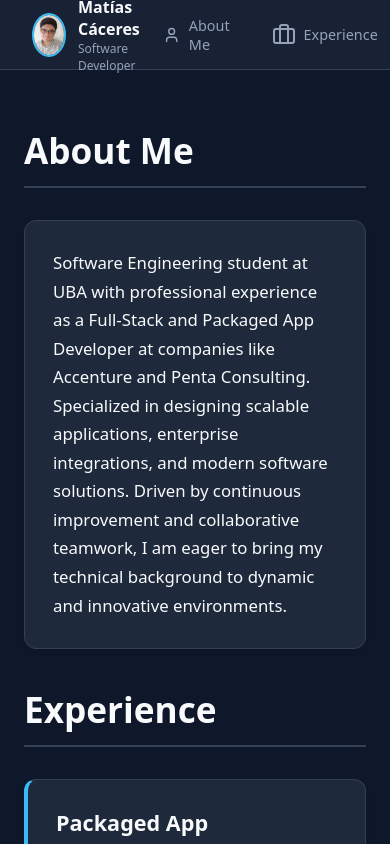
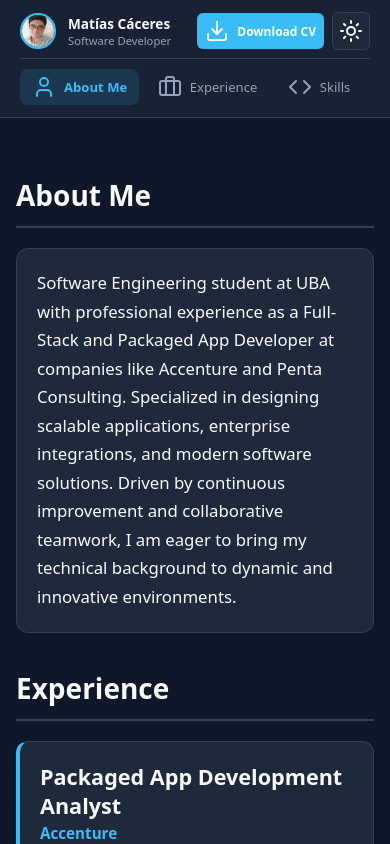
Before and after one commit to MatiasAgustinCaceres/MatiasAgustinCaceres.github.io, a plain HTML site: page index.html in a window 390 px wide. Shown: the top 844 px of the page. Drawn offline with nearby package versions, Linux system fonts and the light colour scheme.

Commit message:
Retoques de Flex, responsive y diseño

```diff
--- a/css/responsive.css
+++ b/css/responsive.css
@@ -1,15 +1,139 @@
-@media (max-width: 768px) {
-  .layout {
-    flex-direction: column;
+/* =========================================
+   DISEÑO RESPONSIVO COMPLETO
+   ========================================= */
+
+/* --- Laptops y pantallas intermedias (<= 1180px) --- */
+@media (max-width: 1180px) {
+  html, body {
+    overflow-x: hidden;
   }
 
-  .sidebar {
-    width: 100%;
-    border-right: none;
-    border-bottom: 1px solid var(--border-color);
+  /* Navbar reorganizado en dos filas limpias solo cuando realmente es necesario */
+  .navbar {
+    flex-wrap: wrap;
+    height: auto;
+    min-height: 70px;
+    padding: 0.75rem 1.25rem;
+    justify-content: space-between;
+    align-items: center;
   }
 
+  .profile-container {
+    max-width: 55%;
+  }
+
+  .profile-name {
+    font-size: 0.95rem;
+    white-space: nowrap;
+  }
+
+  .profile-title {
+    font-size: 0.7rem;
+    white-space: nowrap;
+  }
+
+  .navbar-actions {
+    gap: 0.5rem;
+  }
+
+  .btn-download {
+    padding: 0.45rem 0.75rem;
+    font-size: 0.8rem;
+    white-space: nowrap;
+  }
+
+  /* Barra de navegación inferior deslizable (Scroll horizontal fluido) */
+  .nav-menu {
+    order: 3;
+    width: 100%;
+    display: flex;
+    justify-content: flex-start;
+    overflow-x: auto;
+    padding-top: 0.6rem;
+    margin-top: 0.5rem;
+    border-top: 1px solid var(--border-color);
+    gap: 0.4rem;
+    -webkit-overflow-scrolling: touch;
+    scrollbar-width: none;
+  }
+
+  .nav-menu::-webkit-scrollbar {
+    display: none;
+  }
+
+  .nav-link {
+    flex: 0 0 auto;
+    padding: 0.4rem 0.75rem;
+    font-size: 0.82rem;
+    white-space: nowrap;
+  }
+
+  /* Compensar el espacio superior del contenido por el navbar de dos filas */
   .content {
-    padding: 1.5rem;
+    margin-top: 110px;
+    padding: 2rem 1.5rem 4rem;
   }
 }
+
+/* --- Dispositivos Móviles (<= 768px) --- */
+@media (max-width: 768px) {
+  .content {
+    margin-top: 120px;
+    padding: 1.5rem 1rem 3rem;
+  }
+
+  .landing-section h2 {
+    font-size: 1.75rem;
+    margin-bottom: 1.25rem;
+  }
+
+  .card {
+    padding: 1.25rem;
+  }
+
+  /* Experiencia */
+  .exp-header {
+    flex-direction: column;
+    align-items: flex-start;
+    gap: 0.4rem;
+  }
+
+  .exp-sub-grids {
+    grid-template-columns: 1fr;
+    gap: 1.25rem;
+  }
+
+  /* Skills en 2 columnas equilibradas */
+  .skills-grid {
+    grid-template-columns: repeat(2, 1fr);
+    gap: 0.85rem;
+  }
+
+  /* Educación y Contacto en 1 columna vertical */
+  .cards-row,
+  .contact-grid {
+    grid-template-columns: 1fr;
+    gap: 1rem;
+  }
+}
+
+/* --- Móviles muy pequeños (<= 400px) --- */
+@media (max-width: 400px) {
+  .profile-img {
+    width: 36px;
+    height: 36px;
+  }
+
+  .profile-name {
+    font-size: 0.85rem;
+  }
+
+  .btn-download {
+    font-size: 0.75rem;
+    padding: 0.4rem 0.5rem;
+  }
+
+  .skills-grid {
+    grid-template-columns: 1fr;
+  }
+}
--- a/css/style.css
+++ b/css/style.css
@@ -89,10 +89,34 @@ body {
   transition: all 0.2s;
 }
 
-.nav-link:hover, .nav-link.active {
-  background-color: var(--hover-bg);
+/* Hover: solo cambia el color del texto, sin fondo */
+.nav-link:hover {
   color: var(--accent-color);
+  background-color: transparent;
 }
+
+/* Activo: fondo + subrayado, claramente distinto del hover */
+.nav-link.active,
+.nav-link.active:hover {
+  background-color: color-mix(in srgb, var(--accent-color) 15%, transparent);
+  color: var(--accent-color);
+  font-weight: 600;
+}
+
+.nav-link {
+  position: relative;
+}
+
+/*.nav-link.active::after {
+  content: "";
+  position: absolute;
+  left: 0.85rem;
+  right: 0.85rem;
+  bottom: 2px;
+  height: 2px;
+  border-radius: 2px;
+  background-color: var(--accent-color);
+}*/
 
 .navbar-actions {
   display: flex;
--- a/js/navigation.js
+++ b/js/navigation.js
@@ -1,57 +1,69 @@
 document.addEventListener('DOMContentLoaded', () => {
   const navLinks = document.querySelectorAll('.nav-link');
   const sections = document.querySelectorAll('.landing-section');
-  let isScrolling = false;
-  let scrollTimeout;
 
-  function setActiveLink(id) {
-    navLinks.forEach(link => {
-      link.classList.toggle('active', link.getAttribute('href') === `#${id}`);
+  if (navLinks.length === 0 || sections.length === 0) return;
+
+  // Función directa para iluminar únicamente el enlace que coincida con el ID
+  function highlightNav(id) {
+  navLinks.forEach(link => {
+    const isActive = link.getAttribute('href') === `#${id}`;
+    link.classList.toggle('active', isActive);
+
+    if (isActive) {
+      // Solo mueve el scroll horizontal del menú, no el de la página
+      const menu = link.parentElement;
+      menu.scrollTo({
+        left: link.offsetLeft - menu.clientWidth / 2 + link.clientWidth / 2,
+        behavior: 'smooth'
+      });
+    }
+  });
+}
+
+  // Lógica pura de posición de scroll
+  function checkScrollPosition() {
+    const scrollPos = window.scrollY || document.documentElement.scrollTop;
+
+    // Si estás arriba de todo, marcar "about"
+    if (scrollPos < 100) {
+      highlightNav('about');
+      return;
+    }
+
+    // Revisar cuál sección está cruzando la línea de visión
+    let activeId = 'about';
+
+    sections.forEach(section => {
+      // Tomamos la posición superior de cada sección menos una compensación por el navbar
+      const sectionTop = section.offsetTop - 150;
+      const sectionHeight = section.offsetHeight;
+
+      if (scrollPos >= sectionTop && scrollPos < (sectionTop + sectionHeight)) {
+        activeId = section.getAttribute('id');
+      }
     });
+
+    // Si llegaste al fondo absoluto de la página, forzar "contact"
+    const maxScroll = document.documentElement.scrollHeight - window.innerHeight;
+    if (scrollPos >= maxScroll - 30) {
+      activeId = 'contact';
+    }
+
+    highlightNav(activeId);
   }
 
-  // Al hacer clic en el menú, marcamos inmediatamente el enlace activo
-  // y bloqueamos temporalmente los detectores automáticos durante el desplazamiento.
+  // Escuchar el scroll de la ventana
+  window.addEventListener('scroll', checkScrollPosition, { passive: true });
+
+  // Ejecutar inmediatamente al cargar la página para que no arranque vacía
+  checkScrollPosition();
+
+  // Los clics SOLO hacen scroll de forma nativa (o suave), quitando el foco para que no interfieran
   navLinks.forEach(link => {
     link.addEventListener('click', (e) => {
-      isScrolling = true;
-      const targetId = link.getAttribute('href').substring(1);
-      setActiveLink(targetId);
-
-      clearTimeout(scrollTimeout);
-      // Reactiva el observer automático después de que termine el scroll (800ms)
-      scrollTimeout = setTimeout(() => {
-        isScrolling = false;
-      }, 800);
+      // Dejamos que el navegador haga su trabajo de anclaje, pero limpiamos el foco
+      link.blur();
     });
   });
-
-  const observerOptions = {
-    root: null,
-    rootMargin: '-20% 0px -40% 0px',
-    threshold: 0.1
-  };
-
-  const observer = new IntersectionObserver((entries) => {
-    if (isScrolling) return; // Si estamos desplazándonos por un clic, ignorar
-
-    entries.forEach(entry => {
-      if (entry.isIntersecting) {
-        const id = entry.target.getAttribute('id');
-        setActiveLink(id);
-      }
-    });
-  }, observerOptions);
-
-  sections.forEach(section => observer.observe(section));
-
-  // Detección del final absoluto de la página
-  window.addEventListener('scroll', () => {
-    if (isScrolling) return;
-
-    const isAtBottom = window.innerHeight + window.scrollY >= document.documentElement.scrollHeight - 15;
-    if (isAtBottom) {
-      setActiveLink('contact');
-    }
-  });
 });
```
Also changed, not shown: 1 other file.
